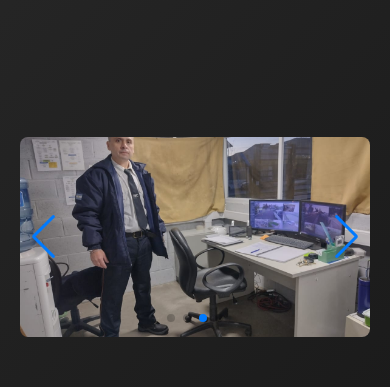
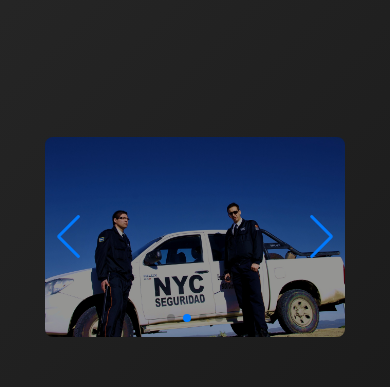
Before and after one commit to clau-devSpace/nycs-seguridad, a React (Vite) app: page / in a window 390 px wide. Shown: the part 2240-2627 px from the top of the page. Built offline with nearby package versions, Linux system fonts and the light colour scheme; grey boxes are pictures that could not be loaded.

Commit message:
width slider

```diff
--- a/src/pages/Home.css
+++ b/src/pages/Home.css
@@ -789,7 +789,7 @@
     }
 
     .swiper {
-        max-width: 550px;
+        max-width: 450px;
         height: 240px;
     }
 
@@ -949,7 +949,7 @@
     }
 
     .swiper {
-        max-width: 350px;
+        max-width: 300px;
         height: 200px;
     }
 
```
